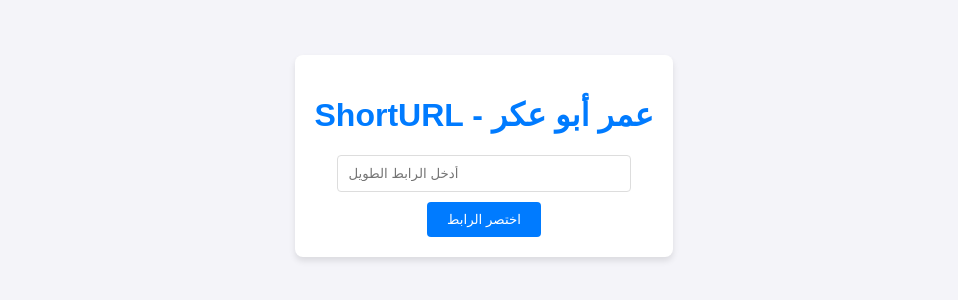
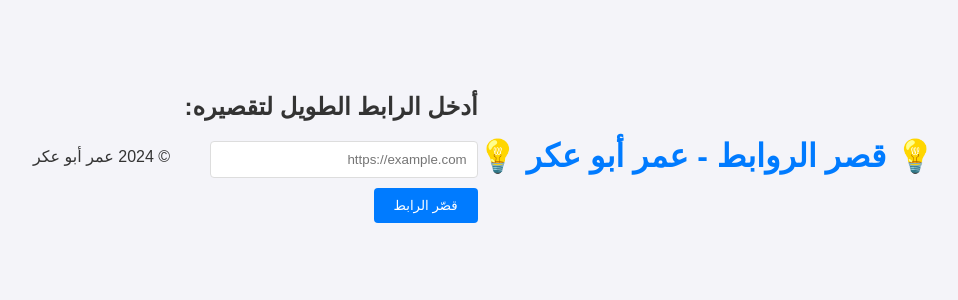
Before and after one commit to Omerakeromer/Url, a plain HTML site: page index.html in a window 1280 px wide. Shown: the part 244-544 px from the top of the page, without its empty margins (156-1114 px from the left). Drawn offline with Linux system fonts and the light colour scheme.

Commit message:
index.html

```diff
--- a/index.html
+++ b/index.html
@@ -1,25 +1,26 @@
 <!DOCTYPE html>
-<html lang="en">
+<html lang="ar" dir="rtl">
 <head>
-  <meta charset="UTF-8">
-  <meta name="viewport" content="width=device-width, initial-scale=1.0">
-  <title>ShortURL - عمر أبو عكر</title>
-  <link rel="stylesheet" href="style.css">
+    <meta charset="UTF-8">
+    <meta name="viewport" content="width=device-width, initial-scale=1.0">
+    <title>موقع قصر الروابط - عمر أبو عكر</title>
+    <link rel="stylesheet" href="style.css">
 </head>
 <body>
-  <div class="container">
-    <h1>ShortURL - عمر أبو عكر</h1>
-    <form id="shorten-form">
-      <input type="text" id="long-url" placeholder="أدخل الرابط الطويل" required>
-      <button type="submit">اختصر الرابط</button>
-    </form>
-    <div id="result" class="hidden">
-      <p>رابطك المختصر:</p>
-      <a id="short-url" href="#" target="_blank"></a>
-      <button id="copy-btn">نسخ</button>
-    </div>
-  </div>
-
-  <script src="script.js"></script>
+    <header>
+        <h1>💡 قصر الروابط - عمر أبو عكر 💡</h1>
+    </header>
+    <main>
+        <section class="shortener">
+            <h2>أدخل الرابط الطويل لتقصيره:</h2>
+            <input type="url" id="longUrl" placeholder="https://example.com" required>
+            <button id="shortenBtn">قصّر الرابط</button>
+            <p id="shortenedUrl"></p>
+        </section>
+    </main>
+    <footer>
+        <p>© 2024 عمر أبو عكر</p>
+    </footer>
+    <script src="script.js"></script>
 </body>
 </html>
```
